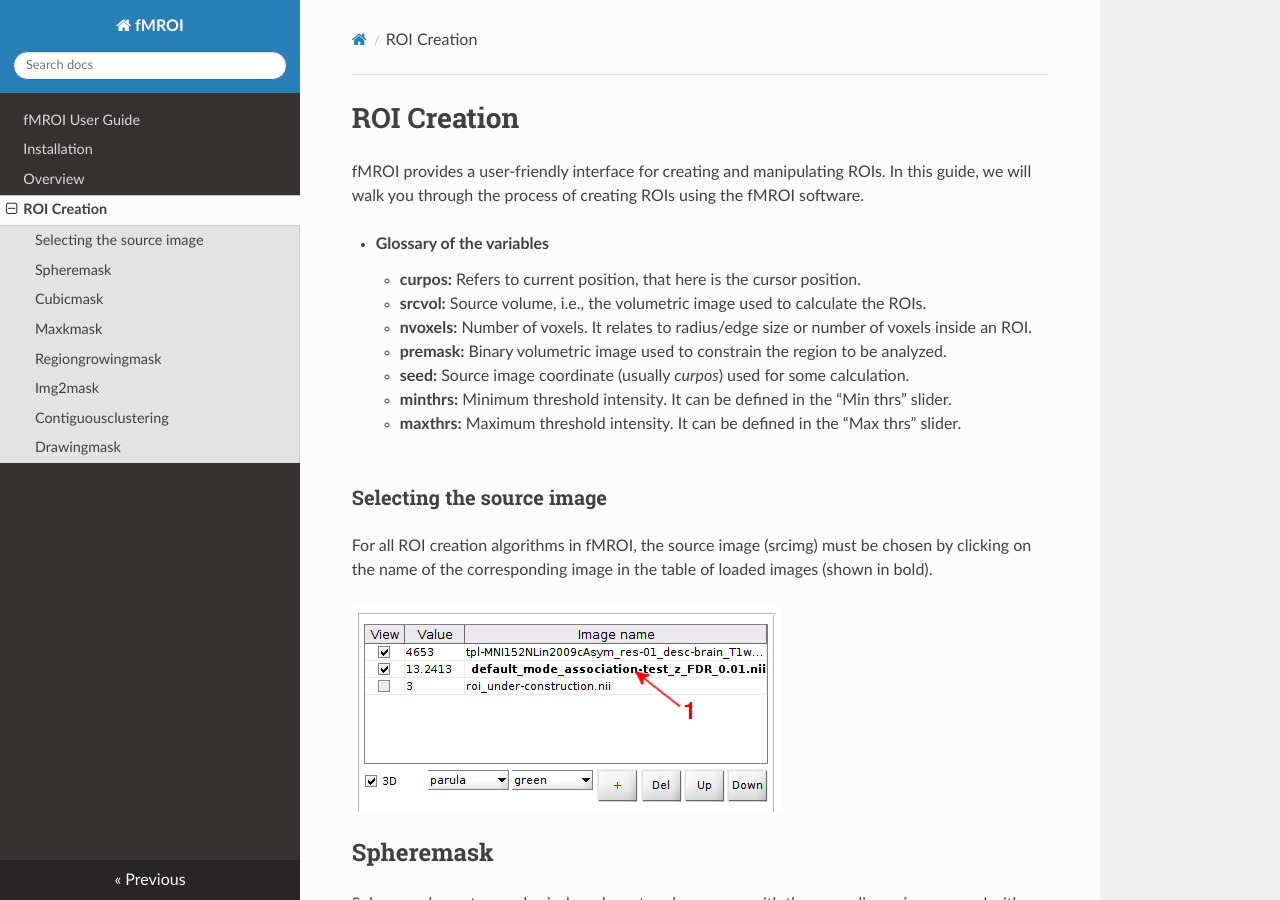
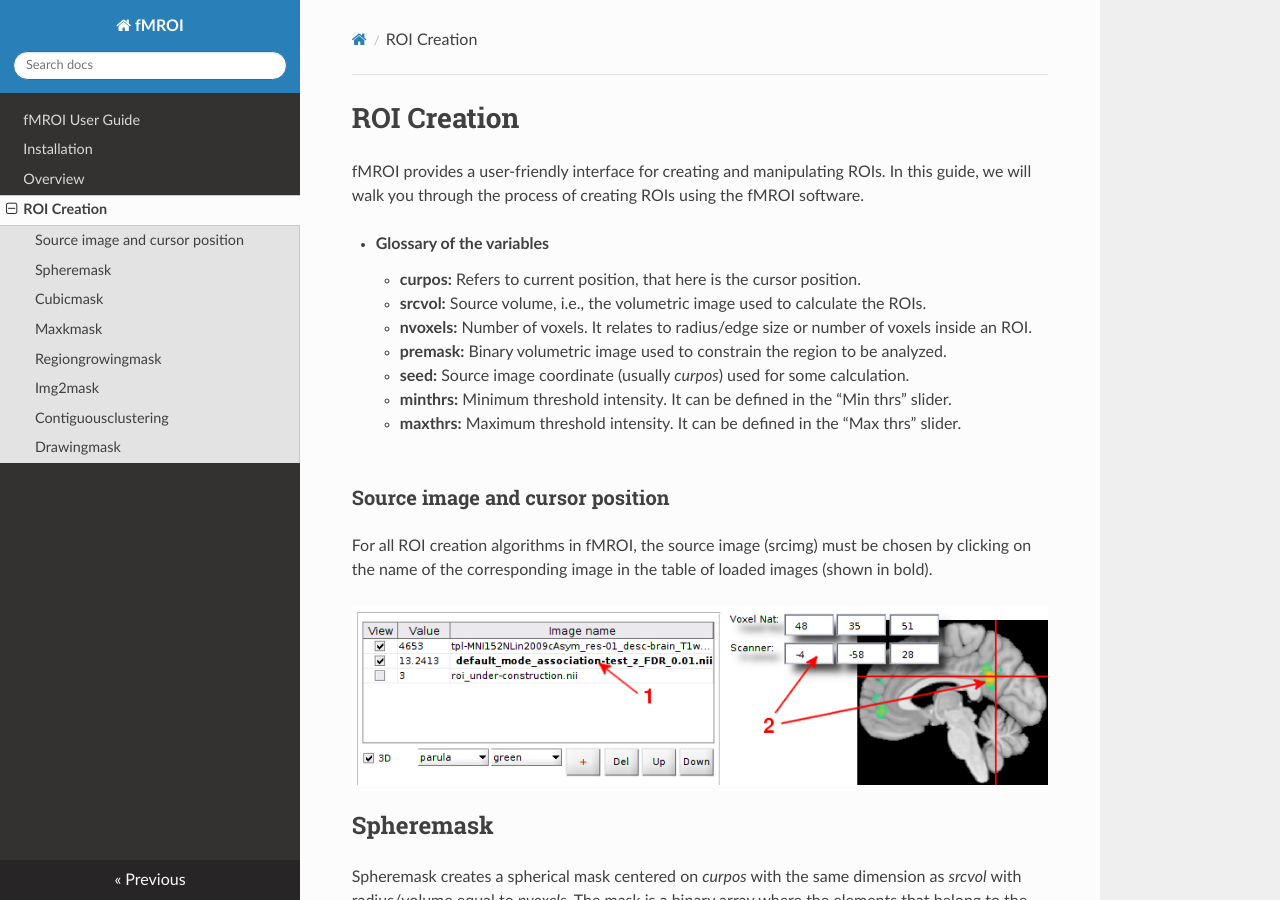
Before and after one commit to proactionlab/fmroi-docs, an MkDocs documentation site: the page built from docs/roi_creation.md, in a window 1280 px wide and 900 px high. Built offline with MkDocs 1.6.1, drawn with Linux system fonts in a browser that asks for light colours; nearby versions of some CDN libraries.

Commit message:
update creation page

```diff
--- a/docs/roi_creation.md
+++ b/docs/roi_creation.md
@@ -15,11 +15,11 @@
 <br><br>
 
 
-### Selecting the source image
+### Source image and cursor position
 
 For all ROI creation algorithms in fMROI, the source image (srcimg) must be chosen by clicking on the name of the corresponding image in the table of loaded images (shown in bold).
 
-![Selecting the source image](img/select_srcimg.png)
+![Selecting the source image](img/roigen/srcimg_curpos.png)
 
 
 Spheremask
```
Also changed, not shown: docs/img/roigen/srcimg_curpos.png (added).
